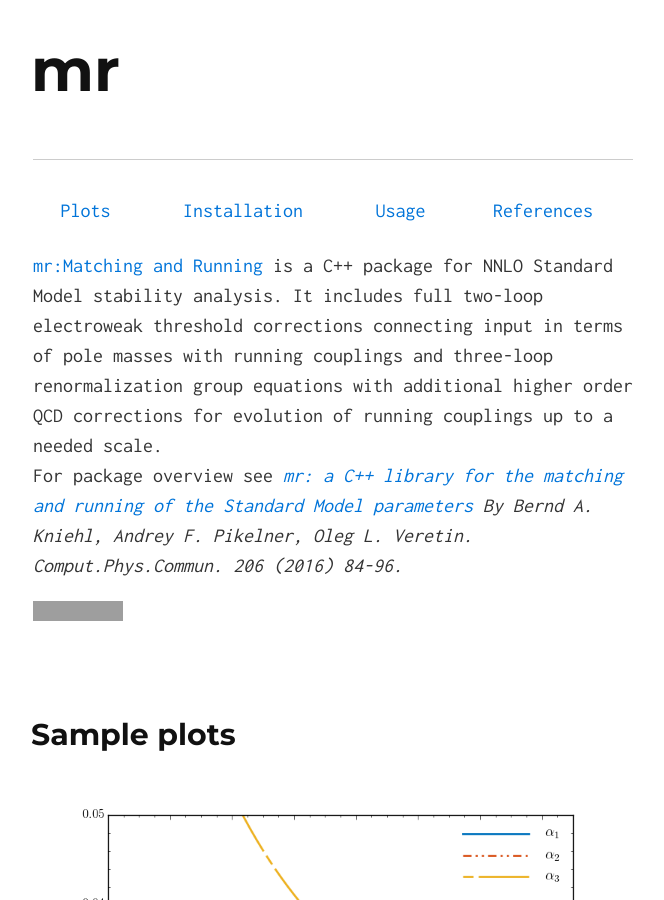
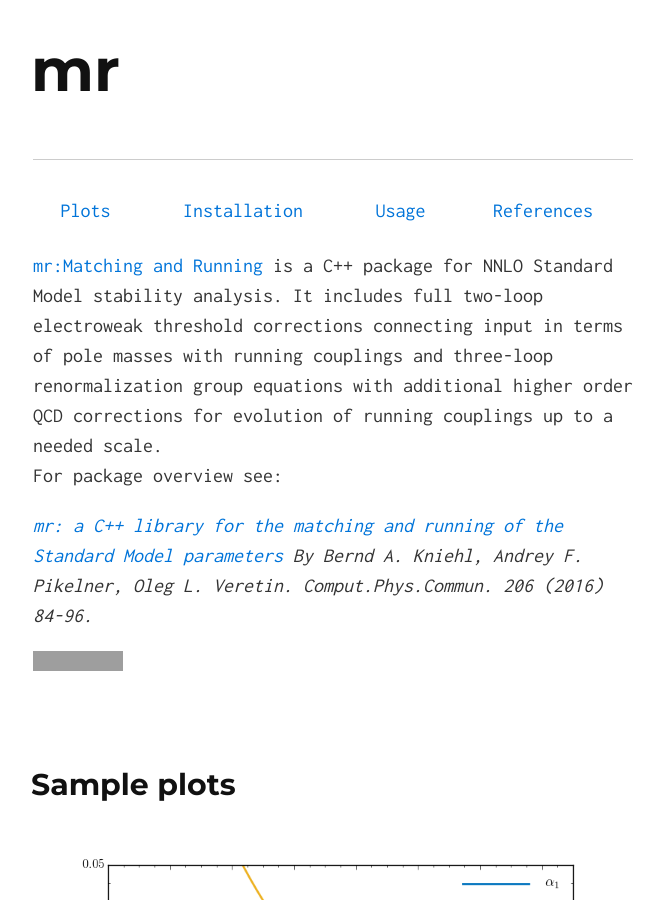
Before and after one commit to apik/mr, a Jekyll site: the page built from index.md, in a window 1280 px wide and 900 px high, cut to the strip 0-900 px from the top of the window. Shown: the whole strip, without its empty margins (307-971 px from the left). Built offline with Jekyll 4.4.1, drawn with Linux system fonts in a browser that asks for light colours; grey boxes are pictures that could not be loaded.

```diff
--- a/index.md
+++ b/index.md
@@ -11,7 +11,9 @@ layout: default
   </tr>
 </table>
 [mr:Matching and Running](http://apik.github.io/mr) is a C++ package for NNLO Standard Model stability analysis. It includes full two-loop electroweak threshold corrections connecting input in terms of pole masses with running couplings and three-loop renormalization group equations with additional higher order QCD corrections for evolution of running couplings up to a needed scale.<br>
-For package overview see *[mr: a C++ library for the matching and running of the Standard Model parameters](http://inspirehep.net/record/1418484)
+For package overview see:
+
+*[mr: a C++ library for the matching and running of the Standard Model parameters](http://inspirehep.net/record/1418484)
 By Bernd A. Kniehl, Andrey F. Pikelner, Oleg L. Veretin.
 Comput.Phys.Commun. 206 (2016) 84-96.*
 
```
